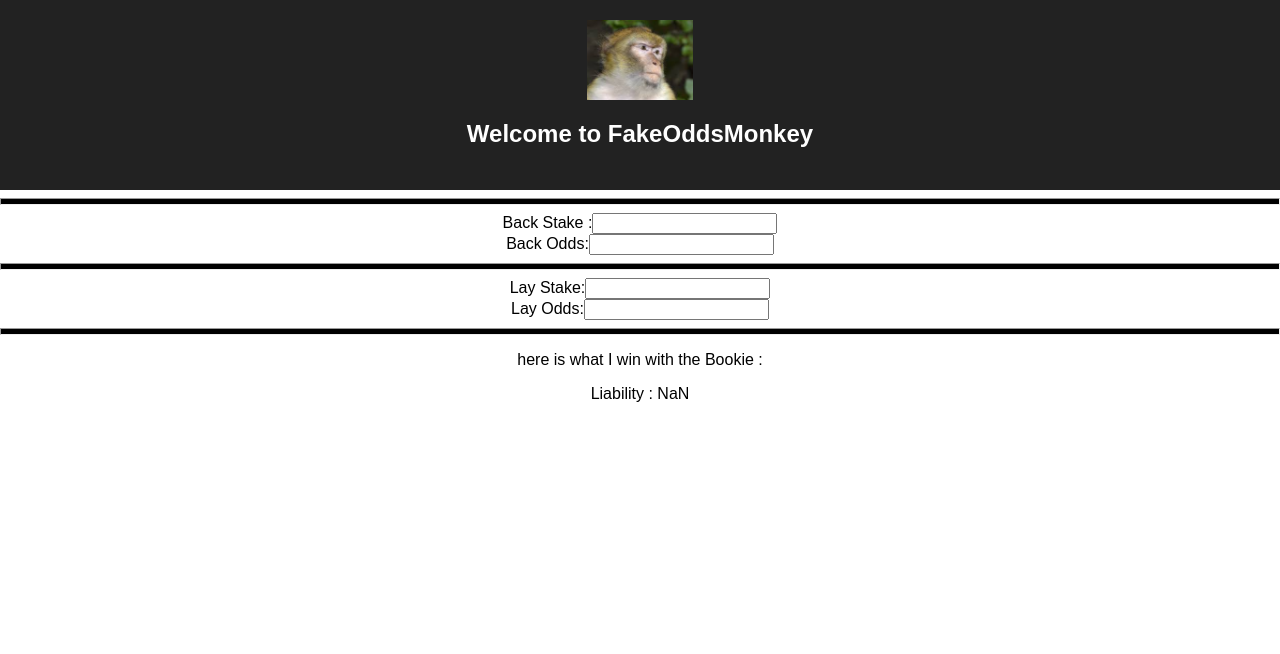
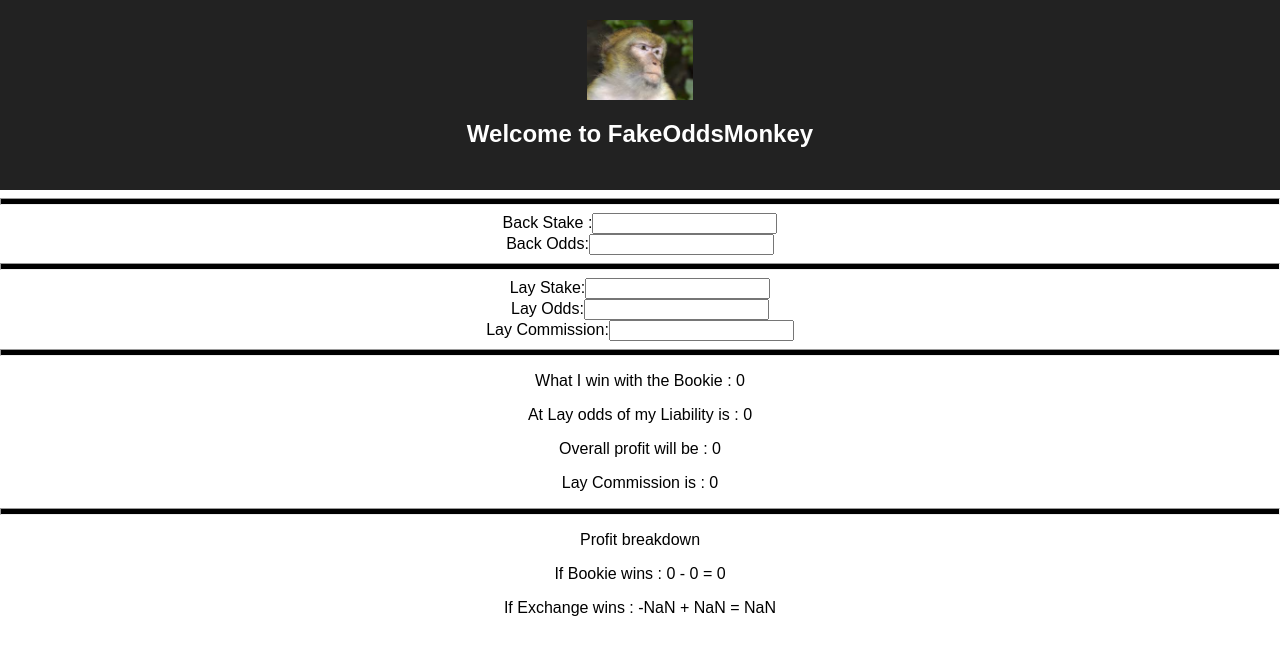
Before and after one commit to Pablo123GitHub/FakeOddsMonkey, a React (Create React App) app: page / in a window 1280 px wide. Shown: the top 654 px of the page. Built offline with nearby package versions, Linux system fonts and the light colour scheme.

Commit message:
add Lay Commission + round up decimals to display Profit breakdown

```diff
--- a/src/NameForm.js
+++ b/src/NameForm.js
@@ -9,13 +9,13 @@ class NameForm extends React.Component {
             BackStake: '',
             BackOdds: '',
             LayStake: '',
-            LayOdds : ''
+            LayOdds : '',
+            LayCommission: ''
 
         };
 
         this.handleChange = this.handleChange.bind(this);
-        this.handleSubmit = this.handleSubmit.bind(this);
-
+        this.round = this.round.bind(this);
     }
 
     handleChange(event) {
@@ -23,11 +23,9 @@ class NameForm extends React.Component {
     }
 
 
-    handleSubmit(event) {
-        alert('A name was submitted: ' + this.state.value);
-        event.preventDefault();
+    round (value, decimals) {
+        return Number(Math.round(value+'e'+decimals)+'e-'+decimals);
     }
-
 
     render() {
         const ColoredLine = ({ color }) => (
@@ -39,49 +37,85 @@ class NameForm extends React.Component {
                 }}
             />
         );
+
+        const BackStake = isNaN(this.state.BackStake) ? 0 : parseFloat(this.state.BackStake);
+
+        const LayStake = isNaN(this.state.LayStake) ? 0 : parseFloat(this.state.LayStake) ;
+        const LayCommision =  isNaN(parseInt(this.state.LayCommission)) ? 0 : parseInt(this.state.LayCommission) ;
+        const LayProfit = LayStake - LayStake*(LayCommision/100);
+        const LayOdds = isNaN(this.state.LayOdds) ? 0: this.state.LayOdds;
+
+
+        const BookieProfitInput = ( parseFloat(this.state.BackStake) * (parseFloat(this.state.BackOdds) - 1));
+        const BookieProfit = isNaN(BookieProfitInput) ? 0 : BookieProfitInput;
+
+        const ExchangeLiabilityInput = (parseFloat(this.state.LayStake) * (parseFloat(this.state.LayOdds) - 1));
+        const ExchangeLiability =  isNaN(ExchangeLiabilityInput) ? 0 : ExchangeLiabilityInput;
+
         return (
+
             <div>
                 <ColoredLine color='black'/>
 
-            <form onSubmit={this.handleSubmit}>
+            <form >
                 <label>
                     Back Stake :
                     <input type="text" name="BackStake" value={this.state.BackStake} onChange={this.handleChange} />
                 </label>
-                {/*<input type="submit" value="Submit" />*/}
+
             </form>
 
-            <form onSubmit={this.handleSubmit}>
+            <form >
                 <label>
                     Back Odds:
                     <input type="text" name="BackOdds" value={this.state.BackOdds} onChange={this.handleChange} />
                 </label>
-                {/*<input type="submit" value="Submit" />*/}
+
             </form>
 
                 <ColoredLine color='black'/>
 
-            <form onSubmit={this.handleSubmit}>
+            <form >
                 <label>
                     Lay Stake:
                     <input type="text" name="LayStake" value={this.state.LayStake} onChange={this.handleChange} />
                 </label>
-                {/*<input type="submit" value="Submit" />*/}
+
             </form>
 
-            <form onSubmit={this.handleSubmit}>
+
+            <form >
                 <label>
                     Lay Odds:
                     <input type="text" name="LayOdds" value={this.state.LayOdds} onChange={this.handleChange} />
                 </label>
-                {/*<input type="submit" value="Submit" />*/}
+
             </form>
+
+
+                <form >
+                    <label>
+                        Lay Commission:
+                        <input type="text" name="LayCommission" value={this.state.LayCommission} onChange={this.handleChange} />
+                    </label>
+
+                </form>
                 <ColoredLine color='black'/>
 
-                <p>here is what I win with the Bookie : {this.state.BackStake} </p>
+                <p> What I win with the Bookie : {this.round(BookieProfit,2) }  </p>
 
-                <p> Liability : {(parseFloat(this.state.BackStake) * (parseFloat(this.state.BackOdds) - 1))  }     </p>
+                <p> At Lay odds of {LayOdds} my Liability is : {this.round(ExchangeLiability,2)} </p>
 
+                <p>  Overall profit will be : {this.round(BookieProfit -ExchangeLiability,2)} </p>
+                <p> Lay Commission is : {LayCommision}  </p>
+
+                <ColoredLine color='black'/>
+
+                <p> Profit breakdown </p>
+
+                <p> If Bookie wins : {this.round(BookieProfit,2)} - {this.round(ExchangeLiability,2)} = {this.round(BookieProfit - ExchangeLiability, 2)} </p>
+
+                <p> If Exchange wins : -{this.round(BackStake,2)} + {this.round(LayProfit,2)}  =  {this.round(-BackStake + LayProfit,2)} </p>
             </div>
         );
     }
```
